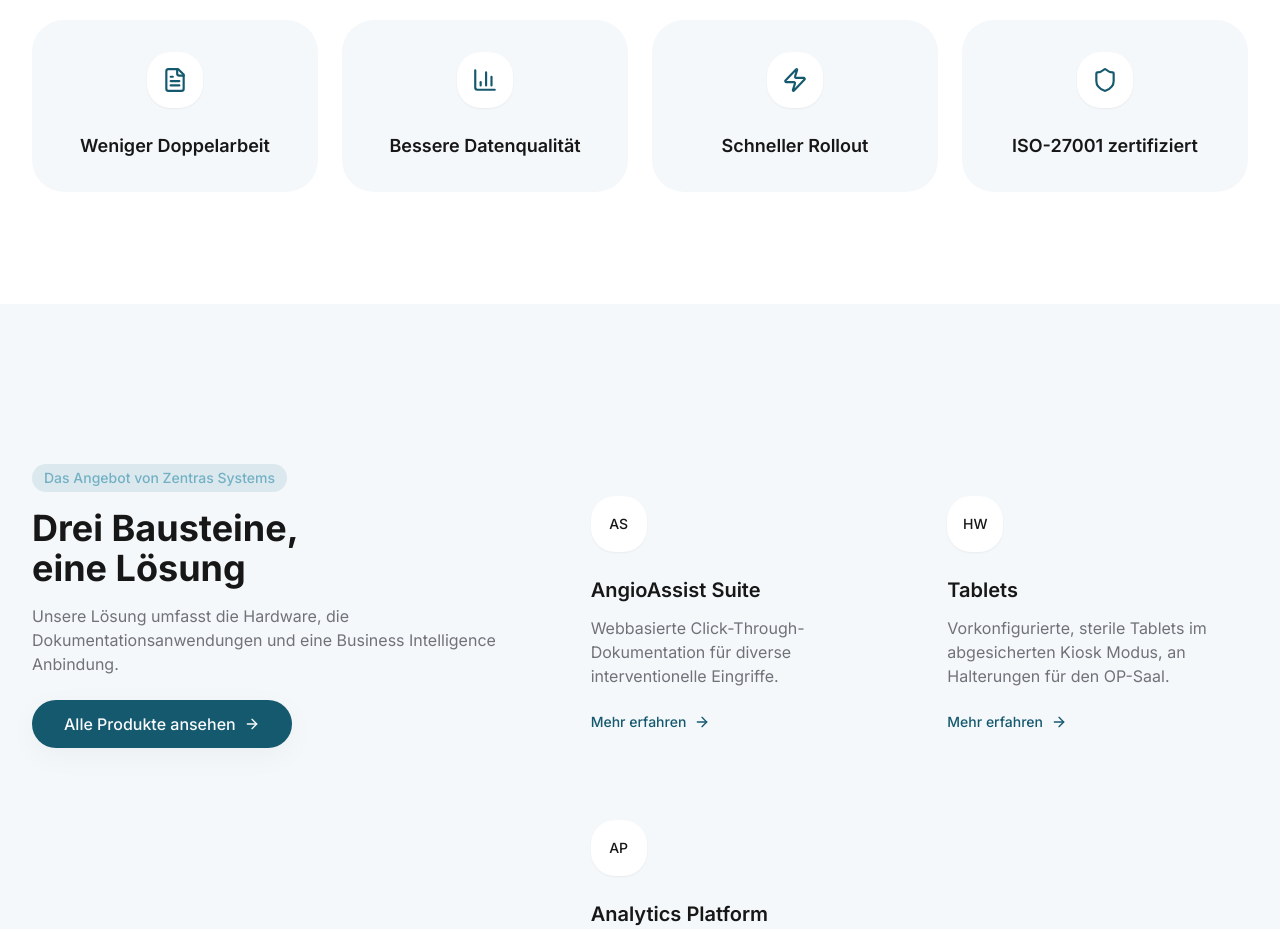
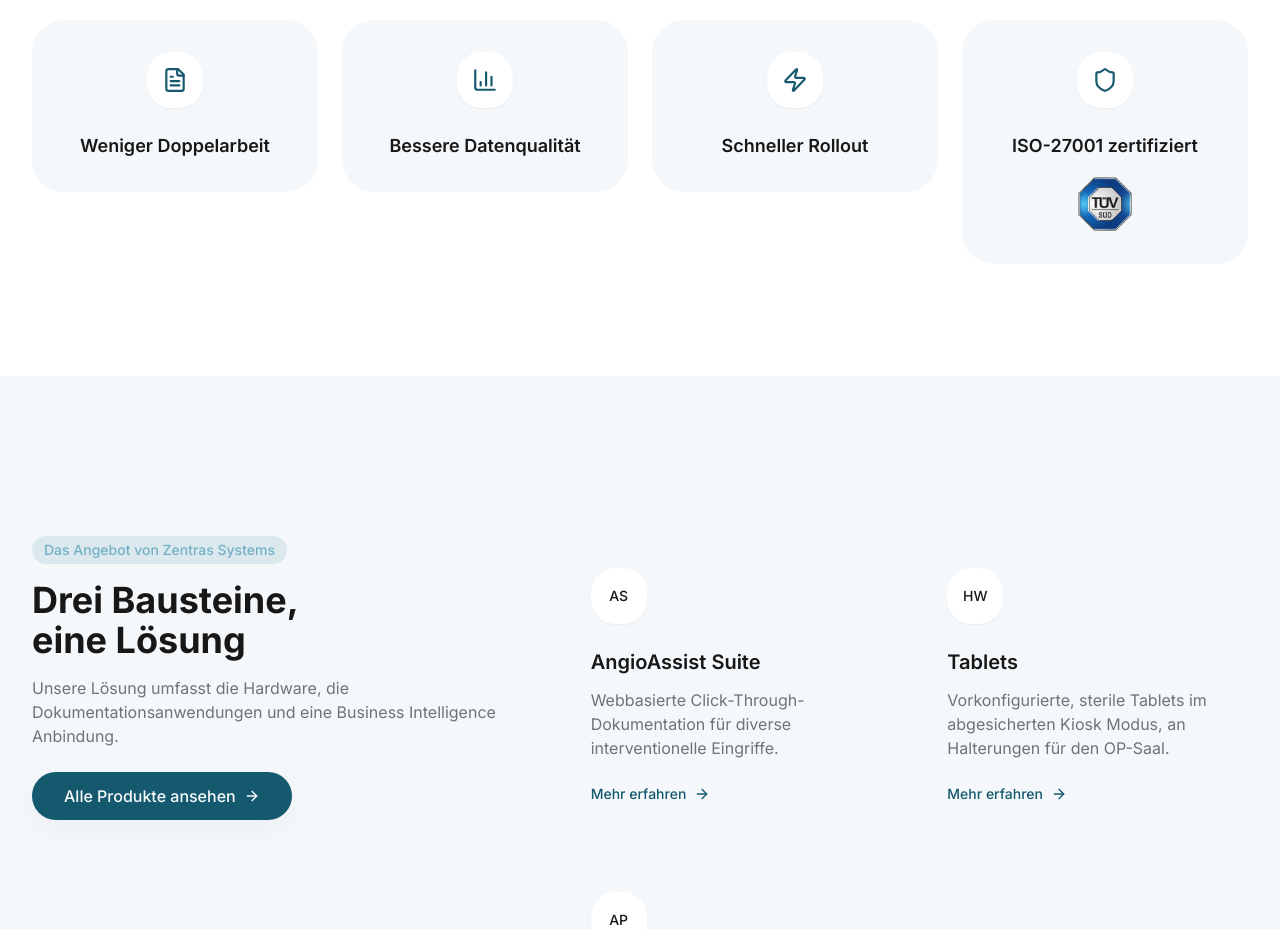
Before and after one commit to ZENTRASSystemsCTO/zentras-systems-homepage, a React (Vite) app: page / in a window 1280 px wide. Shown: the part 1100-2029 px from the top of the page. Built offline with nearby package versions, Linux system fonts and the light colour scheme; the HTML template or start-up script is replaced by a standard one.

Commit message:
add tüv süd badge

```diff
--- a/src/pages/Index.tsx
+++ b/src/pages/Index.tsx
@@ -10,6 +10,7 @@ import { ArrowRight, Shield, Zap, FileText, BarChart3, Database, ChevronDown } f
 
 // Hero background image (OR scene with tablet)
 import heroBackground from "@/assets/HERO_Graphic_Revised.webp";
+import tuvSudBadge from "@/assets/TÜV_Süd_logo.svg.png";
 
 const isoCertificateHref = "/70701ms27001_de.pdf";
 
@@ -38,7 +39,7 @@ const valueProps = [
   { label: "Weniger Doppelarbeit", icon: FileText },
   { label: "Bessere Datenqualität", icon: BarChart3 },
   { label: "Schneller Rollout", icon: Zap },
-  { label: "ISO-27001 zertifiziert", icon: Shield, href: isoCertificateHref },
+  { label: "ISO-27001 zertifiziert", icon: Shield, href: isoCertificateHref, badgeSrc: tuvSudBadge },
 ];
 
 const Index = () => {
@@ -154,9 +155,16 @@ const Index = () => {
                       href={prop.href}
                       target="_blank"
                       rel="noopener noreferrer"
-                      className="text-lg font-semibold text-foreground hover:text-secondary transition-colors"
+                      className="flex flex-col items-center gap-4 text-lg font-semibold text-foreground hover:text-secondary transition-colors"
                     >
-                      {prop.label}
+                      <span>{prop.label}</span>
+                      {prop.badgeSrc ? (
+                        <img
+                          src={prop.badgeSrc}
+                          alt="TÜV Süd Zertifizierungssiegel"
+                          className="h-14 w-auto object-contain"
+                        />
+                      ) : null}
                     </a>
                   ) : (
                     <h3 className="text-lg font-semibold text-foreground">{prop.label}</h3>
--- a/src/pages/PlatformOverview.tsx
+++ b/src/pages/PlatformOverview.tsx
@@ -4,6 +4,7 @@ import { AnimatedSection } from "@/components/AnimatedSection";
 import { Button } from "@/components/ui/button";
 import { ArrowRight, Check, FileText, Tablet, BarChart3 } from "lucide-react";
 import plattformVisualisierung from "@/assets/plattform-visualisierung.webp";
+import tuvSudBadge from "@/assets/TÜV_Süd_logo.svg.png";
 
 const isoCertificateHref = "/70701ms27001_de.pdf";
 
@@ -36,7 +37,7 @@ const platforms = [
 
 const metrics = [
   { value: "3", label: "Pilotkliniken" },
-  { value: "ISO 27001", label: "zertifiziert", href: isoCertificateHref },
+  { value: "ISO 27001", label: "zertifiziert", href: isoCertificateHref, badgeSrc: tuvSudBadge },
   { value: "Minuten", label: "Setup-Zeit" },
   { value: "1x", label: "Dokumentieren" },
 ];
@@ -121,9 +122,16 @@ const PlatformOverview = () => {
                       href={metric.href}
                       target="_blank"
                       rel="noopener noreferrer"
-                      className="inline-block text-3xl lg:text-4xl font-bold text-accent hover:text-primary-foreground transition-colors mb-2"
+                      className="inline-flex flex-col items-center gap-3 text-accent hover:text-primary-foreground transition-colors mb-2"
                     >
-                      {metric.value}
+                      <span className="text-3xl lg:text-4xl font-bold">{metric.value}</span>
+                      {metric.badgeSrc ? (
+                        <img
+                          src={metric.badgeSrc}
+                          alt="TÜV Süd Zertifizierungssiegel"
+                          className="h-12 w-auto object-contain"
+                        />
+                      ) : null}
                     </a>
                   ) : (
                     <p className="text-3xl lg:text-4xl font-bold text-accent mb-2">{metric.value}</p>
--- a/src/pages/RequestDemo.tsx
+++ b/src/pages/RequestDemo.tsx
@@ -7,6 +7,7 @@ import { Input } from "@/components/ui/input";
 import { Textarea } from "@/components/ui/textarea";
 import { toast } from "@/hooks/use-toast";
 import { ArrowRight, Check, Users, Calendar, MessageCircle, Rocket } from "lucide-react";
+import tuvSudBadge from "@/assets/TÜV_Süd_logo.svg.png";
 
 const isoCertificateHref = "/70701ms27001_de.pdf";
 
@@ -291,7 +292,7 @@ const RequestDemo = () => {
               <div className="grid grid-cols-2 gap-4">
                 {[
                   { value: "3", label: "Pilotkliniken" },
-                  { value: "ISO 27001", label: "zertifiziert", href: isoCertificateHref },
+                  { value: "ISO 27001", label: "zertifiziert", href: isoCertificateHref, badgeSrc: tuvSudBadge },
                   { value: "Setup", label: "in Minuten" },
                   { value: "Made in", label: "Germany" },
                 ].map((stat) => (
@@ -301,9 +302,16 @@ const RequestDemo = () => {
                         href={stat.href}
                         target="_blank"
                         rel="noopener noreferrer"
-                        className="inline-block text-2xl font-bold text-secondary hover:text-primary transition-colors"
+                        className="inline-flex flex-col items-center gap-3 text-secondary hover:text-primary transition-colors"
                       >
-                        {stat.value}
+                        <span className="text-2xl font-bold">{stat.value}</span>
+                        {stat.badgeSrc ? (
+                          <img
+                            src={stat.badgeSrc}
+                            alt="TÜV Süd Zertifizierungssiegel"
+                            className="h-12 w-auto object-contain"
+                          />
+                        ) : null}
                       </a>
                     ) : (
                       <p className="text-2xl font-bold text-secondary">{stat.value}</p>
```
Also changed, not shown: src/assets/TÜV_Süd_logo.svg.png (added), src/assets/caspar-muenzinger.jpg (deleted).
